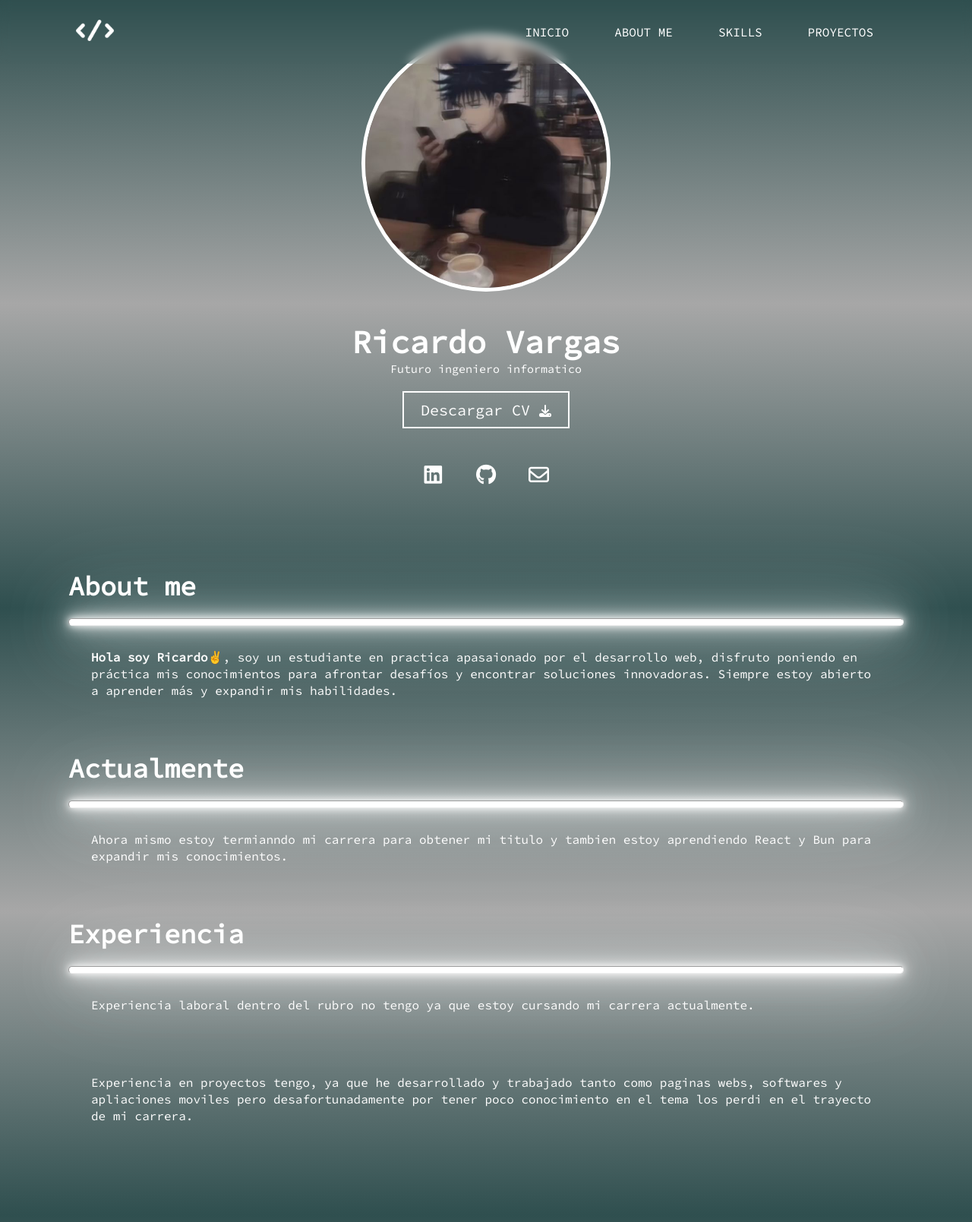
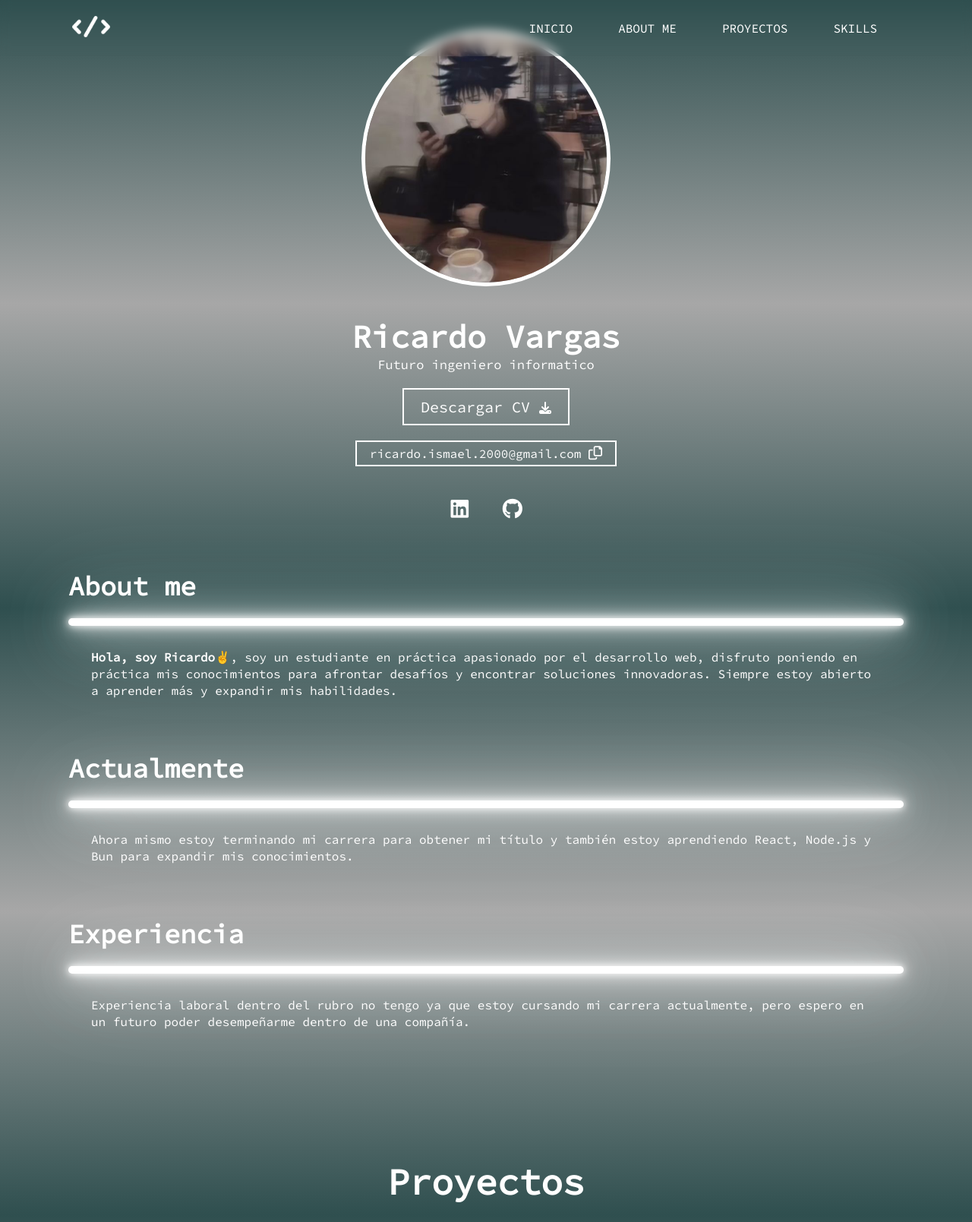
Before and after one commit to xRickZ/Portafolio, a plain HTML site: page index.html in a window 1280 px wide. Shown: the top 1609 px of the page at 76% size. Drawn offline with Linux system fonts and the light colour scheme.

Commit message:
Mejore el footer, baje skills y subi proyectos (cambie de lugares entre los 2) , hice el script para que se copie el correo con un click

```diff
--- a/index.html
+++ b/index.html
@@ -12,6 +12,7 @@
     <link rel="stylesheet" href="style.css">
 </head>
 <body>
+
     <!-- MENU ENCABEZADO -->
     <div class="contenedor-header">
         <header>
@@ -22,8 +23,8 @@
                 <ul>
                     <li><a href="#inicio" onclick="seleccionar()">INICIO</a></li>
                     <li><a href="#aboutme" onclick="seleccionar()">ABOUT ME</a></li>
+                    <li><a href="#proyectos" onclick="seleccionar()">PROYECTOS</a></li>
                     <li><a href="#skills" onclick="seleccionar()">SKILLS</a></li>
-                    <li><a href="#proyectos" onclick="seleccionar()">PROYECTOS</a></li>
                 </ul>
             </nav>
         </header>
@@ -42,11 +43,15 @@
                          <i class="fa-solid fa-download"></i>
                         <span class="overlay"></span>
                     </button>
+                    <div class="correo-copiar">
+                        <span id="url">ricardo.ismael.2000@gmail.com</span>
+                        <i id="botonCopiar" onclick="copiarUrl()" class="fa-regular fa-copy"></i>
+
+                    </div>
                 <div class="redes">
                     <ul>
                         <li><a href="https://www.linkedin.com/in/ricardo-vargas-araya-292921285/" class="linkedin"><i class="fa-brands fa-linkedin"></i></a></li>
                         <li><a href="https://github.com/xRickZ" class="github"><i class="fa-brands fa-github"></i></a></li>
-                        <li><a href="#" class="gmail"><i class="fa-regular fa-envelope"></i></a> </li>
                     </ul>
                 </div>
             </div>
@@ -57,20 +62,54 @@
             <div class="contenido-seccion">
                 <h2>About me</h2>
                 <hr>
-                <p><span>Hola soy Ricardo✌️</span>, soy un estudiante en practica apasaionado por el desarrollo web,
+                <p><span>Hola, soy Ricardo✌️</span>, soy un estudiante en práctica apasionado por el desarrollo web,
                     disfruto poniendo en práctica mis conocimientos para afrontar desafíos y encontrar soluciones innovadoras.
                     Siempre estoy abierto a aprender más y expandir mis habilidades.</p>
-                    <h2>Actualmente</h2>
-                    <hr>
-                <p>Ahora mismo estoy termianndo mi carrera para obtener mi titulo
-                    y tambien estoy aprendiendo React y Bun para expandir mis conocimientos. </p>
-                    <h2>Experiencia</h2>
-                    <hr>
-                <p>Experiencia laboral dentro del rubro no tengo ya que estoy cursando mi carrera actualmente.</p>
+                <h2>Actualmente</h2>
+                <hr>
+                <p>Ahora mismo estoy terminando mi carrera para obtener mi título
+                    y también estoy aprendiendo React, Node.js y Bun para expandir mis conocimientos.</p>
+                <h2>Experiencia</h2>
+                <hr>
+                <p>Experiencia laboral dentro del rubro no tengo ya que estoy cursando mi carrera actualmente, pero espero en un futuro
+                    poder desempeñarme dentro de una compañía.</p>
 
-                <p>Experiencia en proyectos tengo, ya que he desarrollado y trabajado tanto como paginas webs, softwares
-                    y apliaciones moviles pero desafortunadamente por tener poco conocimiento en el tema los perdi
-                    en el trayecto de mi carrera.</p>
+            </div>
+        </section>
+
+        <!--PROYECTOS-->
+        <section id="proyectos" class="proyectos">
+            <div class="contenido-seccion">
+                <h2>Proyectos</h2>
+                <div class="galeria">
+                    <div class="proyecto">
+                        <img src="img/LogoProyecto1.png" alt="">
+                        <div class="overlay">
+                            <h3>Software</h3>
+                            <p>Mantenimiento y compra de productos de bicicletas.</p>
+                            <a href="https://github.com/B0z3r/TeryxRepo" >Ver repositorio</a>
+                                <div class="contendor-de-logos">
+                                    <img src="img/htmlLogo.png" alt="">
+                                    <img src="img/cssLogo.png" alt="">
+                                    <img src="img/pythonLogo.png" alt="">
+                                    <img src="img/JSlogo.png" alt="">
+                                    <img src="img/githubLogo.png" alt="">
+                                    <img src="img/awsLogo.png" alt="">
+                                </div>
+
+                        </div>
+                    </div>
+
+                    <div class="proyecto">
+                        <img src="img/SinProyecto.jpg" alt="">
+                        <div class="overlay">
+                            <h3>Futuro proyecto</h3>
+                            <p>El destino lo sabra</p>
+                        </div>
+                    </div>
+
+
+                </div>
             </div>
         </section>
 
@@ -169,52 +208,16 @@
 
         </section>
 
-        <!--PROYECTOS-->
-        <section id="proyectos" class="proyectos">
-            <div class="contenido-seccion">
-                <h2>Proyectos</h2>
-                <div class="galeria">
-                    <div class="proyecto">
-                        <img src="img/LogoProyecto1.png" alt="">
-                        <div class="overlay">
-                            <h3>Software</h3>
-                            <p>Mantenimiento y compra de productos de bicicletas.</p>
-                            <a href="https://github.com/B0z3r/TeryxRepo" >Ver repositorio</a>
-                                <div class="contendor-de-logos">
-                                    <img src="img/htmlLogo.png" alt="">
-                                    <img src="img/cssLogo.png" alt="">
-                                    <img src="img/pythonLogo.png" alt="">
-                                    <img src="img/JSlogo.png" alt="">
-                                    <img src="img/githubLogo.png" alt="">
-                                    <img src="img/awsLogo.png" alt="">
-                                </div>
-
-                        </div>
-                    </div>
-
-                    <div class="proyecto">
-                        <img src="img/SinProyecto.jpg" alt="">
-                        <div class="overlay">
-                            <h3>Futuro proyecto</h3>
-                            <p>El destino lo sabra</p>
-                        </div>
-                    </div>
-
-
-                </div>
-            </div>
-        </section>
-
-
         <!--FOOTER-->
         <footer>
             <a href="#inicio" class="arriba">
                 <i class="fa-solid fa-angles-up"></i>
             </a>
             <div class="footer-content">
-                <p>Hecho con ❤️ por mi Rick 🤙</p>
+                <p>Hecho con ❤️ por mi, Rick 🤙</p>
             </div>
         </footer>
 
+    <script src="scripts.js"></script>
 </body>
 </html>
--- a/scripts.js
+++ b/scripts.js
@@ -0,0 +1,8 @@
+//BOTON PARA COPIAR EL CORREO
+function copiarUrl(){
+    let url=document.getElementById('url');
+    let i=document.getElementById('botonCopiar');
+
+    navigator.clipboard.writeText(url.textContent);
+    alert("Copiaste el correo")
+}
--- a/style.css
+++ b/style.css
@@ -11,10 +11,7 @@ html{
     scroll-behavior: smooth;
     scrollbar-color: #ffffff8f #0000008f;
     scrollbar-width: thin;
-
 }
-
-
 
 body{
     background-image: linear-gradient(rgb(47, 79, 79), rgb(167, 167, 167), rgb(47, 79, 79));
@@ -41,7 +38,7 @@ body{
     display: flex;
     justify-content: space-between;
     align-items: center;
-    padding: 15px 10px;
+    padding: 10px 5px;
 }
 
 .contenedor-header header .logo img{
@@ -118,7 +115,7 @@ body{
 }
 
 .inicio .contenido-banner h2{
-    font-size: 15px;
+    font-size: 17px;
     font-weight: normal;
 }
 
@@ -156,15 +153,23 @@ body{
 
 .redes ul li .linkedin:hover{
     background-color: #0e76a8;
+    box-shadow: 0 0 10px #0e76a8,
+    0 0 20px #0e76a8,
+    0 0 40px #0e76a8,
+    0 0 80px #0e76a8,
+    0 0 120px #0e76a8;
 }
 
 .redes ul li .github:hover{
     background-color: #171515;
+    box-shadow: 0 0 10px #171515,
+    0 0 20px #171515,
+    0 0 40px #171515,
+    0 0 80px #171515,
+    0 0 120px #171515;
 }
 
-.redes ul li .gmail:hover{
-    background-color: #d61a1a;
-}
+
 
 .inicio .boton-descarga {
     cursor: pointer;
@@ -201,6 +206,28 @@ body{
     width: 100%;
 }
 
+.inicio .correo-copiar{
+    background-color: transparent;
+    border: 2px solid #fff;
+    width: fit-content;
+    display: block;
+    margin: 15px auto;
+    padding: 5px 17px;
+    font-size: 16px;
+    color: #fff;
+    position: relative;
+    z-index: 10;
+}
+
+.inicio .correo-copiar i{
+    cursor: pointer;
+    color: #fff;
+    background-color: transparent;
+    border: transparent;
+    font-size: 18px;
+}
+
+
 /*    ABOUTME     */
 
 .aboutme{
@@ -233,6 +260,7 @@ body{
 /* SOLO ESTO ES DEL NEON BLANCO*/
 .aboutme .contenido-seccion hr{
     background-color: #ffffff;
+    border: #fff;
     height: 10px;
     border-radius: 10px;
     z-index: 2;
```
